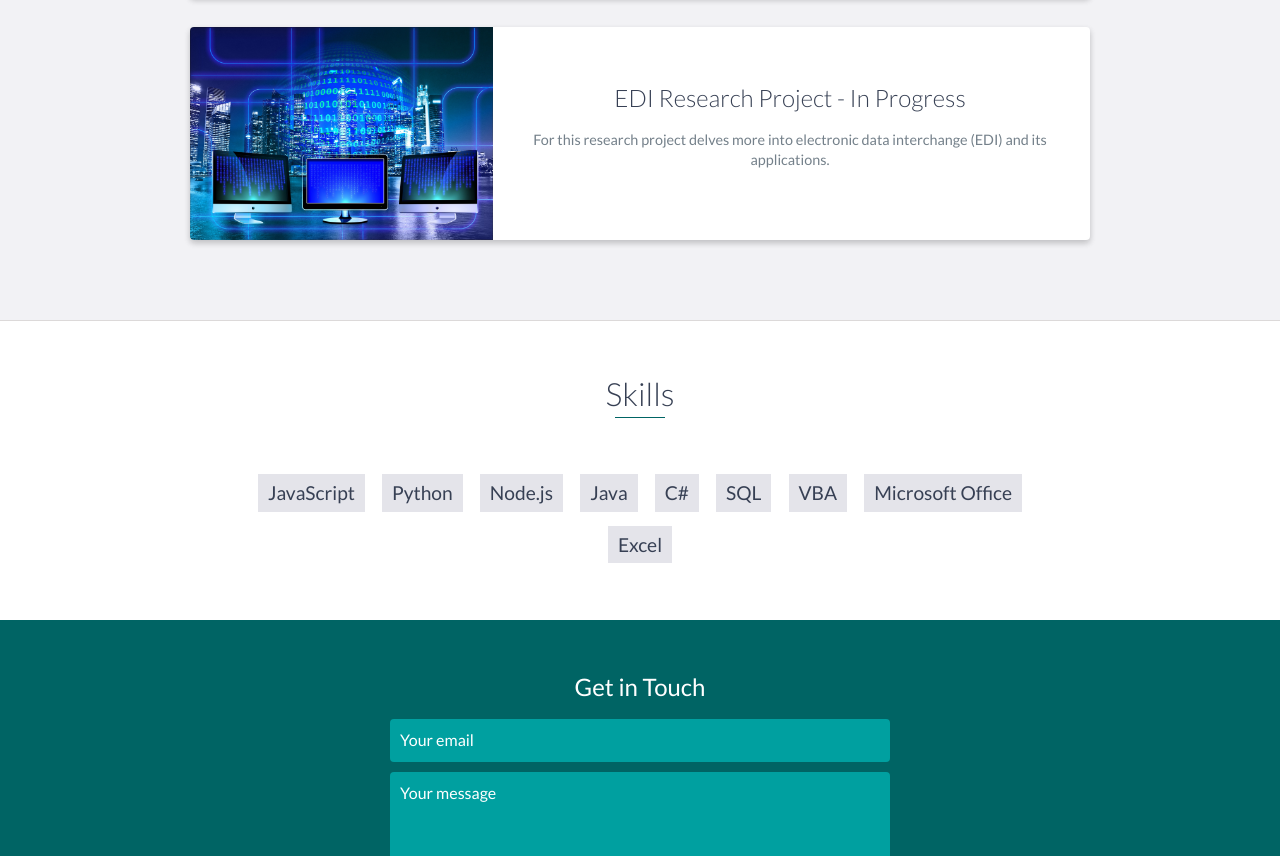
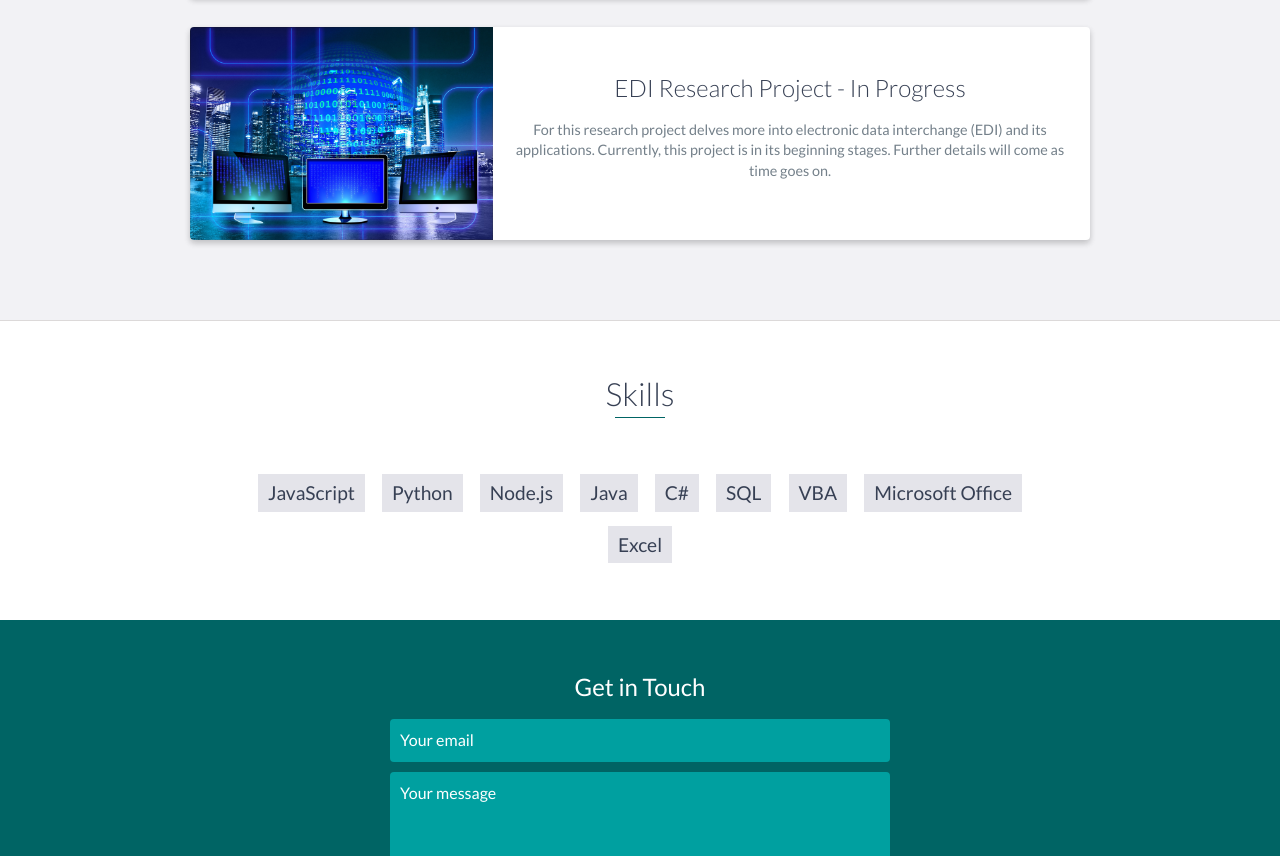
Before and after one commit to NBPrograms/NBPrograms.github.io, a website: page index.html in a window 1280 px wide. Shown: the part 3025-3881 px from the top of the page. Drawn offline with nearby package versions, Linux system fonts and the light colour scheme.

Commit message:
Update index.html

```diff
--- a/index.html
+++ b/index.html
@@ -194,6 +194,7 @@
                         <h3>EDI Research Project - In Progress</h3>
                         <p>
                             For this research project delves more into electronic data interchange (EDI) and its applications.
+                            Currently, this project is in its beginning stages. Further details will come as time goes on.
                         </p>
                     </div>
                     <!-- End .project-info -->
```
